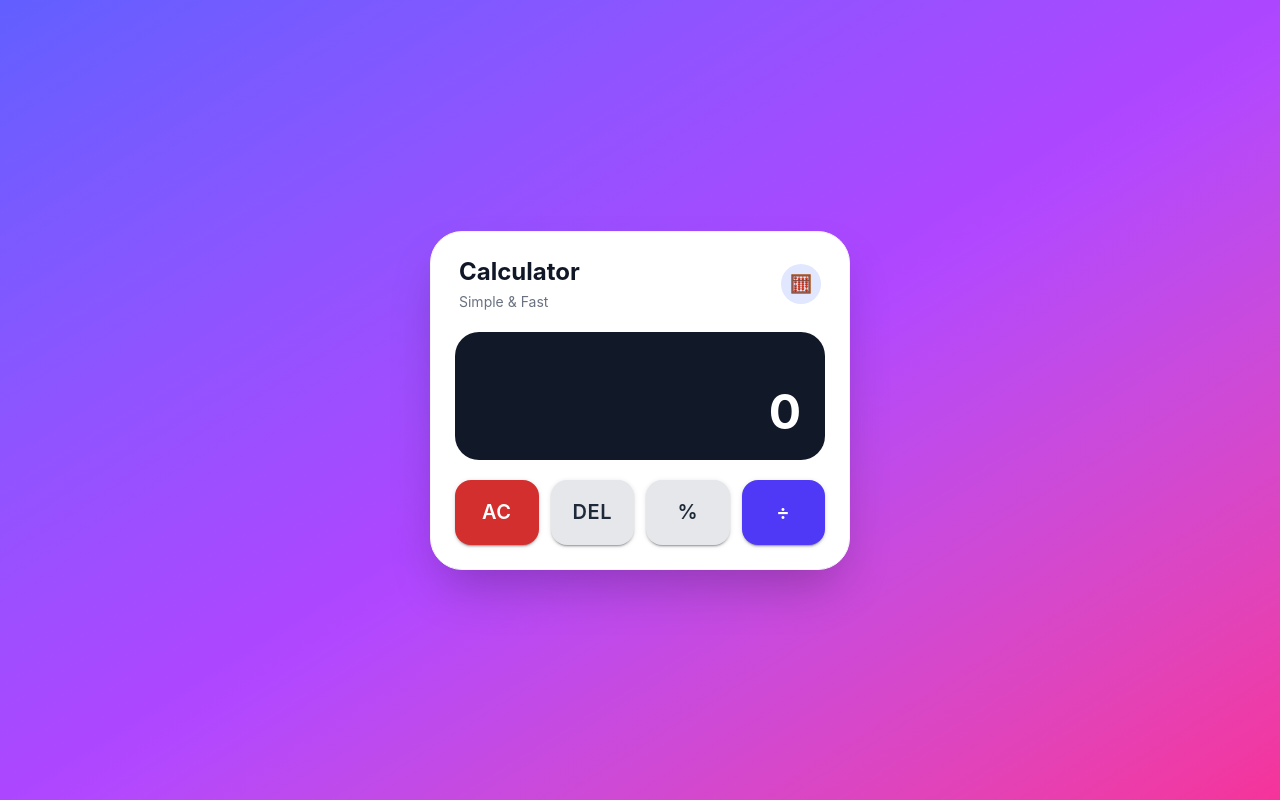
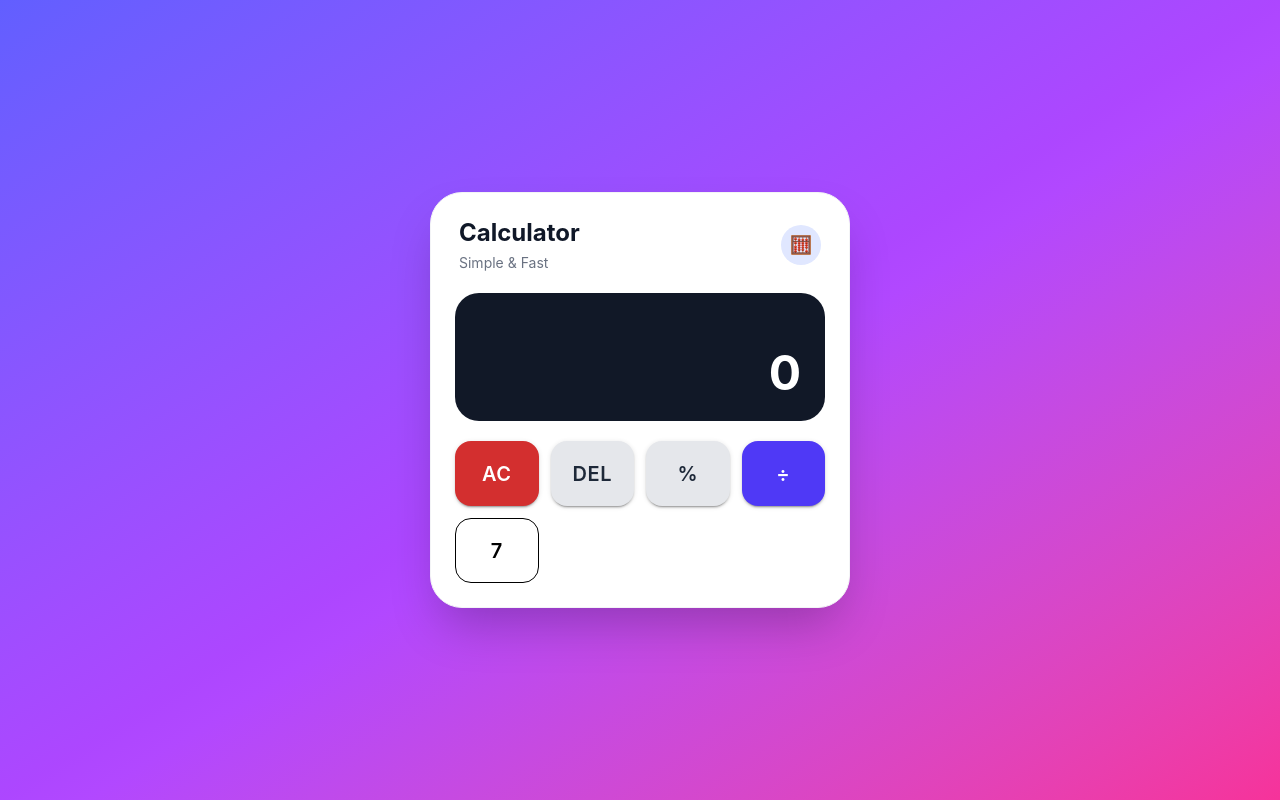
Before and after one commit to deep-coder1/Calculator-App, a React (Vite) app: page / in a window 1280 px wide. Built offline with nearby package versions, Linux system fonts and the light colour scheme.

Commit message:
Row 2 7 button add comp

```diff
--- a/src/components/Calculator.jsx
+++ b/src/components/Calculator.jsx
@@ -215,6 +215,13 @@ const Calculator = () => {
             ÷
           </CalculatorButton>
 
+          {/* Row 2 */}
+          <CalculatorButton
+            onClick={() => handleNumber("7")}
+          >
+            7
+          </CalculatorButton>
+
 
         </div>
 
```
